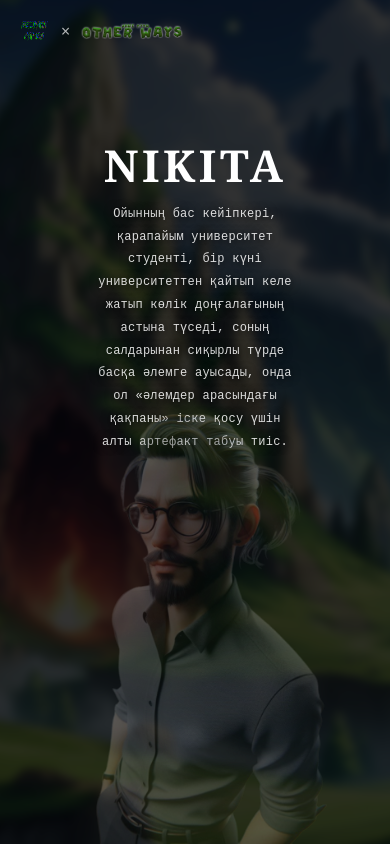
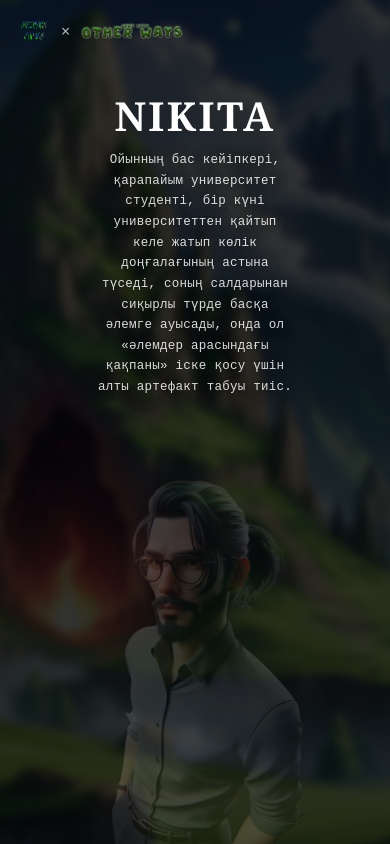
Before and after one commit to darynqazaqstan01/other-ways, a Next.js app: page / in a window 390 px wide. Built offline with nearby package versions, Linux system fonts and the light colour scheme.

Commit message:
shrink character text on mobile, fix overlap

```diff
--- a/app/globals.css
+++ b/app/globals.css
@@ -13,6 +13,7 @@ body {
 
 /* ===== ТЕЛЕФОН ҒАНА (640px-тен тар) — компьютерге ТИМЕЙДІ ===== */
 @media (max-width: 640px) {
+  /* логотиптер */
   header {
     padding: 12px 16px !important;
   }
@@ -29,24 +30,31 @@ body {
     font-size: 16px !important;
   }
 
+  /* персонаж мәтіні: кішірек, тығызырақ, жоғарырақ */
   .hero-text {
     left: 50% !important;
-    top: 36% !important;
+    top: 30% !important;
     transform: translate(-50%, -50%) !important;
     text-align: center !important;
-    max-width: 90vw !important;
+    max-width: 88vw !important;
   }
   .hero-text h1 {
-    font-size: 44px !important;
+    font-size: 40px !important;
+    letter-spacing: 0.06em !important;
   }
   .hero-text p {
-    text-shadow: 0 1px 10px rgba(0, 0, 0, 0.95) !important;
+    font-size: 12.5px !important;
+    line-height: 1.65 !important;
+    margin-top: 14px !important;
+    text-shadow: 0 1px 12px rgba(0, 0, 0, 0.95) !important;
   }
+
+  /* кейіпкер: төменірек әрі мөлдірірек — мәтінді баспайды */
   .hero-char {
     right: 50% !important;
     transform: translateX(50%) !important;
-    height: 52vh !important;
+    height: 44vh !important;
     bottom: 0 !important;
-    opacity: 0.28 !important;
+    opacity: 0.22 !important;
   }
 }
```
